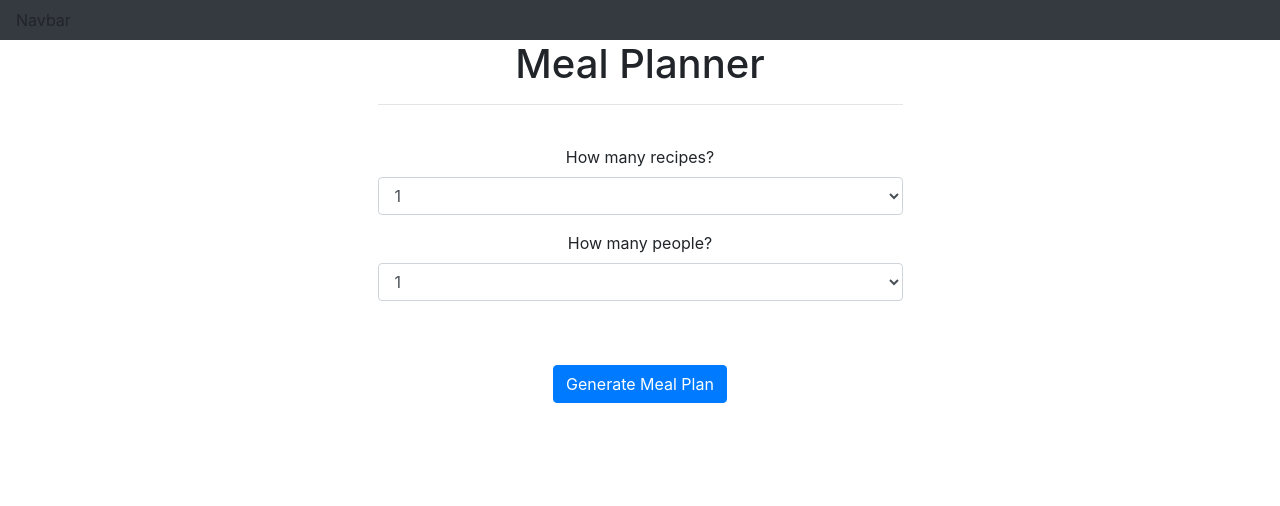
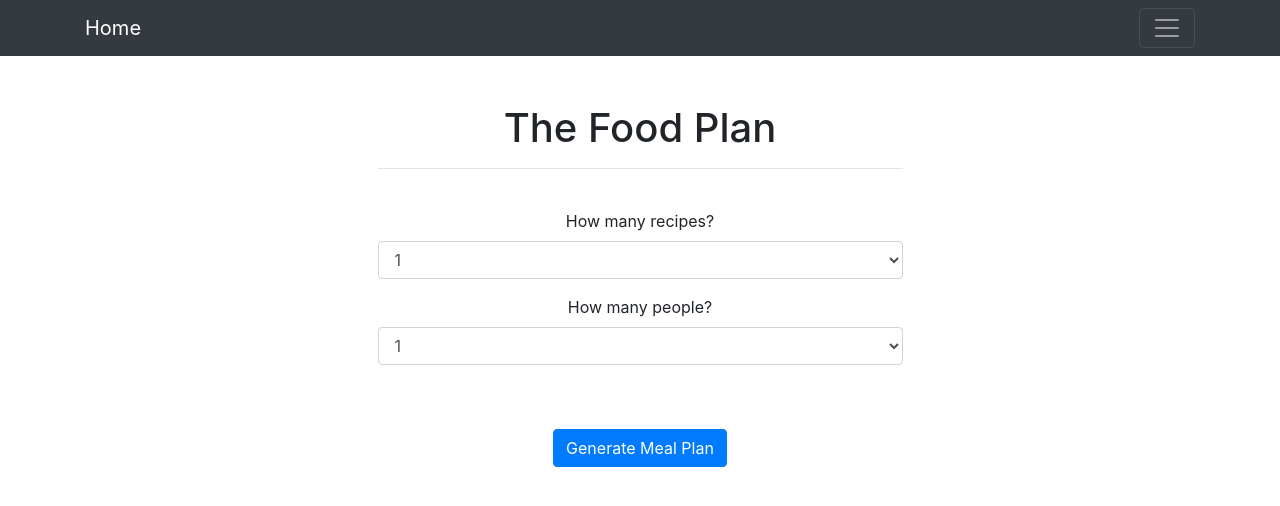
Before and after one commit to misclassified/mealplanner, a Django app: page / in a window 1280 px wide. Shown: the top 506 px of the page. Run offline with Django 3.2, Linux system fonts and the light colour scheme; some libraries are stand-ins or nearby versions.

Commit message:
adding navbar and fixing issues with shopping list quantities

```diff
--- a/mealplanner/mealplanner/settings.py
+++ b/mealplanner/mealplanner/settings.py
@@ -120,3 +120,8 @@ USE_TZ = True
 
 STATIC_URL = '/static/'
 STATIC_ROOT = os.path.join(BASE_DIR, 'static')
+
+try:
+    from .local_settings import *
+except ImportError:
+    print('You are in production')
--- a/mealplanner/weekly_planner/templates/weekly_planner/base.html
+++ b/mealplanner/weekly_planner/templates/weekly_planner/base.html
@@ -9,16 +9,38 @@
     <!-- Bootstrap CSS -->
     <link rel="stylesheet" href="https://stackpath.bootstrapcdn.com/bootstrap/4.5.0/css/bootstrap.min.css" integrity="sha384-9aIt2nRpC12Uk9gS9baDl411NQApFmC26EwAOH8WgZl5MYYxFfc+NcPb1dKGj7Sk" crossorigin="anonymous">
 
-    <title>Meal Planner</title>
+    <title>The Food Plan</title>
   </head>
 
   <body>
 
-<nav class="navbar navbar-dark bg-dark">
-Navbar
-</nav>
+
+<nav id="topNav" class="navbar navbar-dark bg-dark">
+    <div class="container">
+      <a class="navbar-brand" href="{% url 'home' %}">
+        <!-- <img src="{% static "portfolio/Logo.png" %}" width="30" height="30" class="d-inline-block align-top" alt="Nick's Logo"> -->
+        <span>Home</span>
+      </a>
+
+      <button class="navbar-toggler" type="button" data-toggle="collapse" data-target="#navbarNav" aria-controls="navbarNav" aria-expanded="false" aria-label="Toggle navigation">
+        <span class="navbar-toggler-icon"></span>
+      </button>
+      <div class="collapse navbar-collapse text-center" id="navbarNav">
+        <ul class="navbar-nav ml-auto">
 
 
+          <!-- <li class="nav-item">
+            <a class="nav-link" href="https://www.linkedin.com/in/nick-walter/" target="_blank">LinkedIn</a>
+          </li>
+
+          <li class="nav-item">
+            <a class="nav-link" href="https://twitter.com/ZappyCode" target="_blank">Twitter</a>
+          </li> -->
+
+        </ul>
+      </div>
+    </div>
+  </nav>
     <div class="container">
       {% block content %}{% endblock %}
     </div>
--- a/mealplanner/weekly_planner/templates/weekly_planner/home.html
+++ b/mealplanner/weekly_planner/templates/weekly_planner/home.html
@@ -8,7 +8,9 @@
 <div class = "container-fluid">
   <div class="row justify-content-center">
     <div class='col-lg-6 text-center'>
-      <h1> Meal Planner </h1>
+      <br>
+      <br>
+      <h1> The Food Plan </h1>
       <hr>
     </div>
   </div>
--- a/mealplanner/weekly_planner/templates/weekly_planner/planner.html
+++ b/mealplanner/weekly_planner/templates/weekly_planner/planner.html
@@ -7,6 +7,8 @@
 <div class = "container-fluid">
   <div class="row justify-content-center">
     <div class='col-lg-6 text-center'>
+      <br>
+      <br>
       <h1> This is your plan </h1>
       <hr>
     </div>
--- a/mealplanner/weekly_planner/views.py
+++ b/mealplanner/weekly_planner/views.py
@@ -18,7 +18,6 @@ def planner(request):
 
     recipes = Recipe.objects.all()
     rand_recipes = np.random.choice(recipes, size=length, replace=False)
-
 
     # Fetch Ingredients
     recipe_dict = {}
@@ -45,35 +44,49 @@ def planner(request):
         ingredient_tuples.extend(recipe_ingredients)
 
     # Create Shopping list
-    vars = ['ingredient', 'quantity', 'unit_measure']
-    ing_df = pd.DataFrame(ingredient_tuples, columns=vars)
-    ing_df['quantity'] = ing_df['quantity'].astype(float).fillna(0)
+    sl = ShoppingList(ingredient_tuples, people)
+    shopping_list = sl.create_shopping_list()
 
-    ing_df = ing_df.groupby(['ingredient', 'unit_measure'], as_index=False).sum()
-    ing_df = ing_df.sort_values(by = 'ingredient')
-    ing_df = ing_df.set_index('ingredient')
-
-    # Multiply quantities by number of people
-    ing_df['quantity'] = ing_df['quantity'] * people
-
-    # Round quantity to nearest 50'
-    ing_df['quantity'] = [(x+50 - (x % 50)) if x != 0 else x for x in ing_df['quantity']]
-
-    # Convert to str and replace 0 values with empty string
-    ing_df['quantity'] = ing_df['quantity'].astype('int').astype('str')
-    ing_df['quantity'] = ing_df['quantity'].replace('0', ' ')
-
-    # Replace nas in unite unit measure with empty string
-    ing_df['unit_measure'] = ing_df['unit_measure'].astype('str')
-    ing_df['unit_measure'] = ing_df['unit_measure'].replace('nan', ' ')
+    return render(request, 'weekly_planner/planner.html', {'recipes':recipe_dict, 'shopping_list': shopping_list})
 
 
 
-    # Create ingredients list
-    shopping_list = ing_df.transpose().to_dict()
+class ShoppingList(object):
 
-    # Multiply quantities by number of people
+    def __init__(self, ingredient_tuples, people):
 
-    # Create single ingredient list
+        self.ingredient_tuples = ingredient_tuples
+        self.people = people
 
-    return render(request, 'weekly_planner/planner.html', {'recipes':recipe_dict, 'shopping_list': shopping_list})
+    def create_shopping_list(self):
+
+        # Create Ingredients Pandas DataFrame
+        vars = ['ingredient', 'quantity', 'unit_measure']
+        ing_df = pd.DataFrame(self.ingredient_tuples, columns=vars)
+        ing_df['quantity'] = ing_df['quantity'].astype(float).fillna(0)
+
+        # Group by ingredient and unit_measure
+        ing_df = ing_df.groupby(['ingredient', 'unit_measure'], as_index=False).sum()
+        ing_df = ing_df.sort_values(by = 'ingredient')
+        ing_df = ing_df.set_index('ingredient')
+
+        # Multiply quantities by number of people
+        ing_df['quantity'] = ing_df['quantity'] * self.people
+
+        # Round to nearest 50'
+        ing_df['quantity'] = [(x[0]+50 - (x[0] % 50)) if x[0] != 0 and x[1] != 'nan'
+            else x[0] for x in zip(ing_df['quantity'], ing_df['unit_measure'])]
+        print(ing_df[ing_df['unit_measure'] == 'nan'])
+
+        # Convert to str and replace 0 values with empty string
+        ing_df['quantity'] = ing_df['quantity'].astype('int').astype('str')
+        ing_df['quantity'] = ing_df['quantity'].replace('0', ' ')
+
+        # Replace nas in unite unit measure with empty string
+        ing_df['unit_measure'] = ing_df['unit_measure'].astype('str')
+        ing_df['unit_measure'] = ing_df['unit_measure'].replace('nan', ' ')
+
+        # Create ingredients list
+        shopping_list = ing_df.transpose().to_dict()
+
+        return shopping_list
```
Also changed, not shown: mealplanner/db.sqlite3, mealplanner/weekly_planner/static/weekly_planner/SquareBlonde.jpg (deleted), 1 other file.
